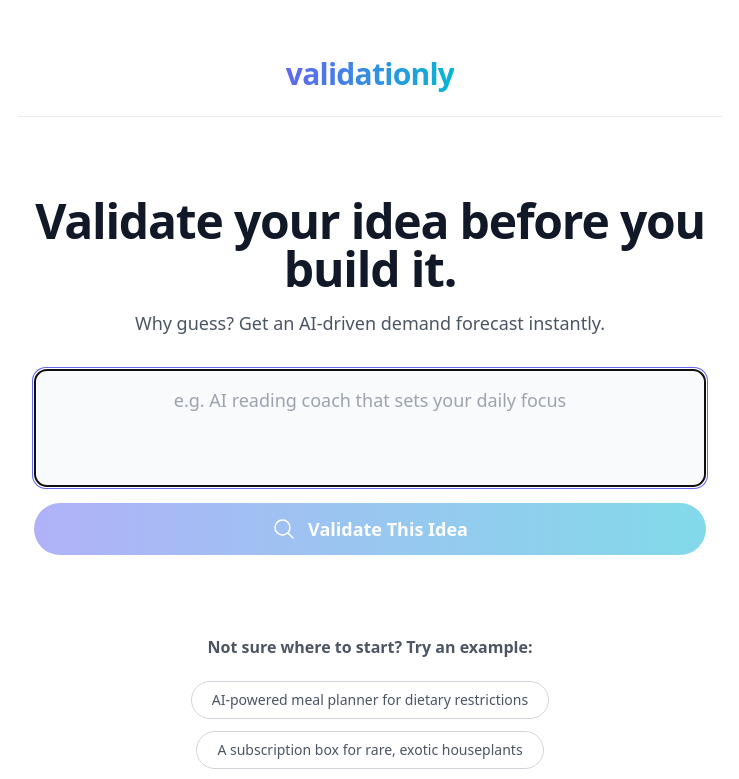
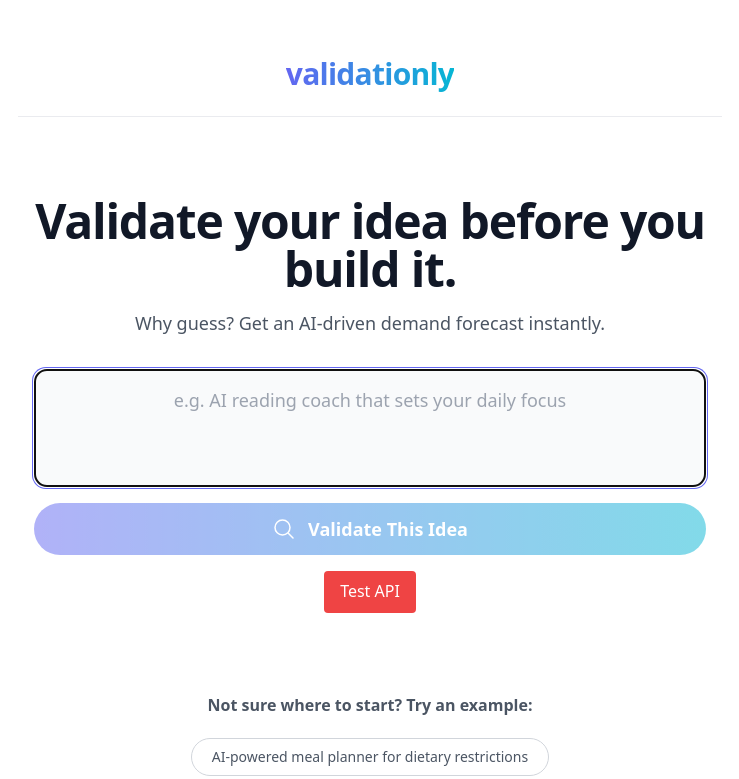
Before and after one commit to kptbarbarossa/validationly, a React (Vite) app: page /#/ in a window 1280 px wide. Shown: the top 779 px of the page, without its empty margins (270-1009 px from the left). Built offline with nearby package versions, Linux system fonts and the light colour scheme; the HTML template or start-up script is replaced by a standard one.

Commit message:
Add test API endpoint to debug validation issue

```diff
--- a/src/pages/HomePage.tsx
+++ b/src/pages/HomePage.tsx
@@ -114,6 +114,23 @@ const HomePage: React.FC = () => {
 
             {error && <p className="text-red-500 mt-4">{error}</p>}
 
+            <button
+                onClick={async () => {
+                    try {
+                        const response = await fetch('/api/test');
+                        const result = await response.json();
+                        console.log('Test API result:', result);
+                        alert('Test API: ' + JSON.stringify(result));
+                    } catch (err) {
+                        console.error('Test API error:', err);
+                        alert('Test API failed: ' + err);
+                    }
+                }}
+                className="mt-4 px-4 py-2 bg-red-500 text-white rounded"
+            >
+                Test API
+            </button>
+
             <div className="mt-12 pt-8">
                 <h3 className="text-md font-semibold text-gray-600 mb-5">Not sure where to start? Try an example:</h3>
                 <div className="flex flex-wrap justify-center gap-3">
```
Also changed, not shown: api/test.ts (added, +10 -0 lines).
